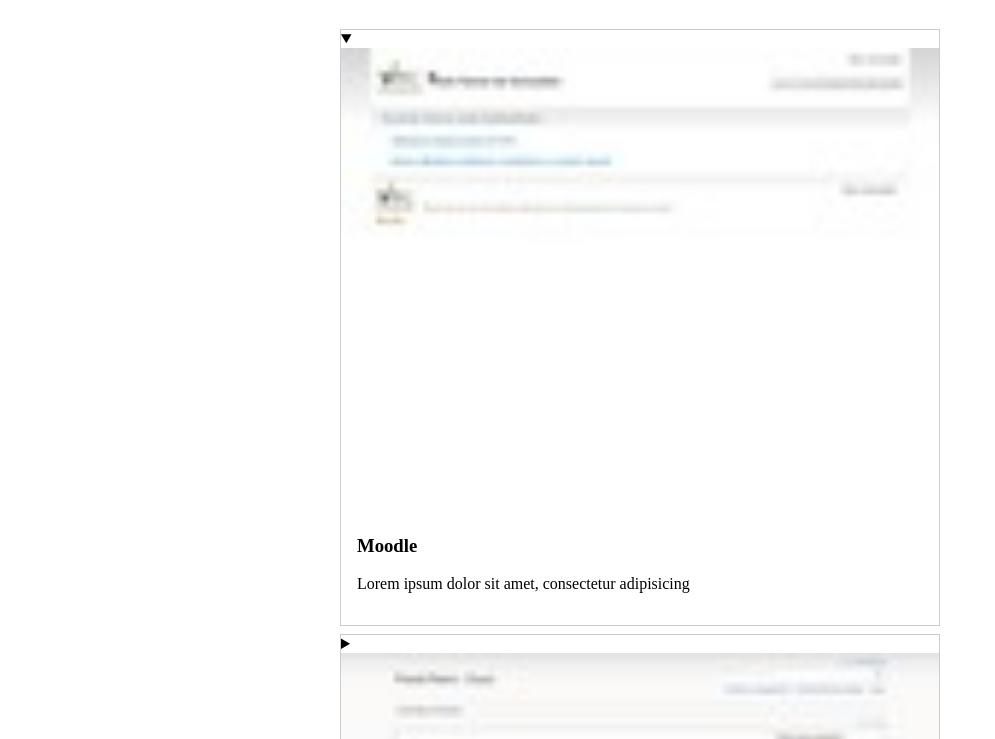
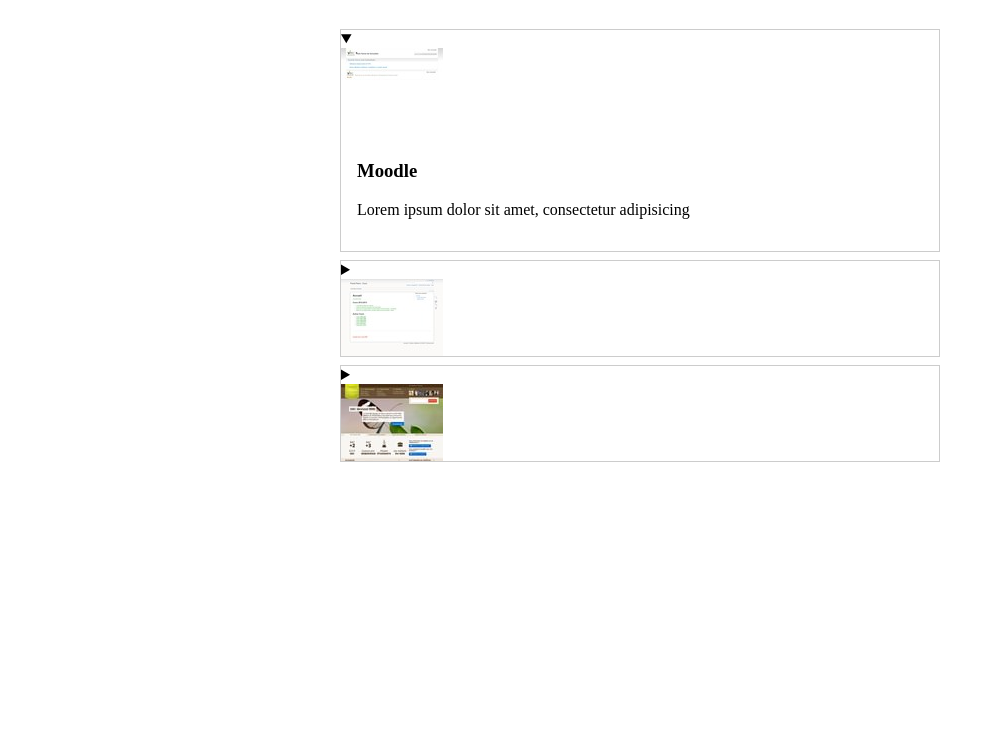
Before and after one commit to MMI-NFC-2026/sae105-r112-tp4-secilkc, a plain HTML site: page index.html in a window 1280 px wide. Shown: the part 61-800 px from the top of the page, without its empty margins (0-995 px from the left). Drawn offline with Linux system fonts and the light colour scheme.

Commit message:
style de base de l'accordéon

```diff
--- a/src/css/components/accordeon.css
+++ b/src/css/components/accordeon.css
@@ -1,9 +1,26 @@
 /**
 * Accordeon
 */
+.accordeon {
+  max-width: 600px;
+  margin: 2rem auto;
+}
 
-.accordeon { max-width: 600px; margin: 2rem auto; }
-.accordeon > details { border: 1px solid #ccc; margin-bottom: 0.5rem; }
-.accordeon > details > summary { cursor: pointer; }
-.accordeon > details > summary img { display: block; width: 100%; height: auto; }
-.accordeon > details > div { padding: 1rem; }
+.accordeon > details {
+  border: 1px solid #ccc;
+  margin-bottom: 0.5rem;
+}
+
+.accordeon > details > summary {
+  cursor: pointer;
+}
+
+.accordeon > details > summary img {
+  display: block;
+  max-width: 100%;
+  height: auto;
+}
+
+.accordeon > details > div {
+  padding: 1rem;
+}
```
